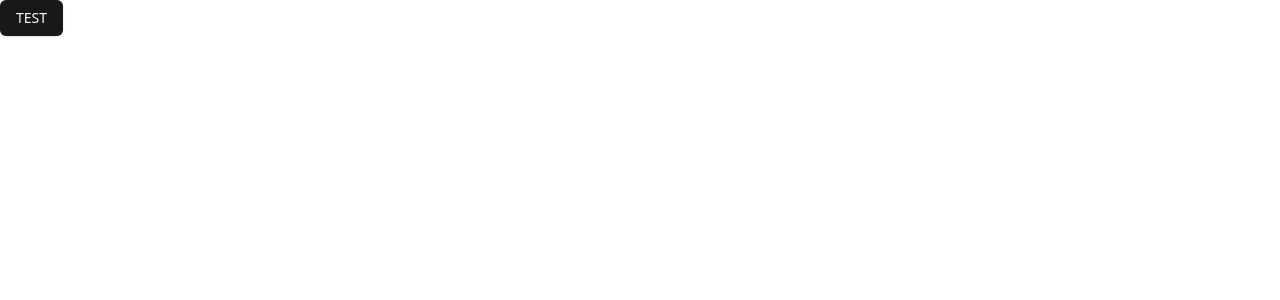
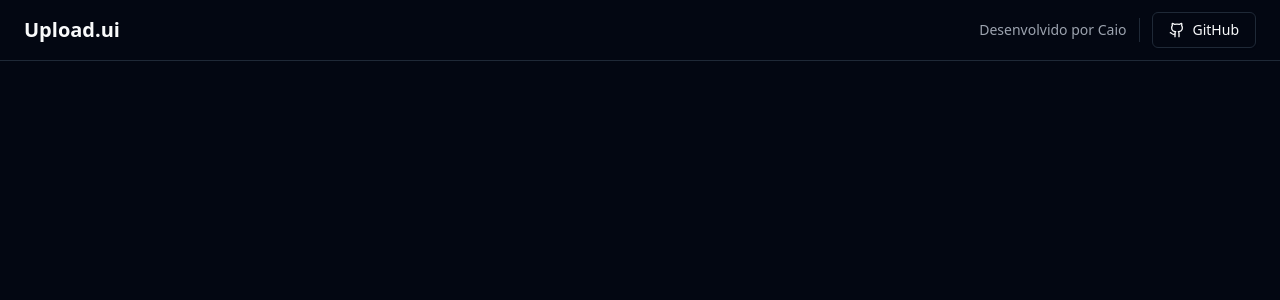
Before and after one commit to CaioMantovaniBorba/upload-ai-web, a React (Vite) app: page / in a window 1280 px wide. Shown: the top 300 px of the page. Built offline with nearby package versions, Linux system fonts and the light colour scheme.

Commit message:
Create header

```diff
--- a/package.json
+++ b/package.json
@@ -11,9 +11,11 @@
   },
   "dependencies": {
     "@radix-ui/react-icons": "^1.3.0",
+    "@radix-ui/react-separator": "^1.0.3",
     "@radix-ui/react-slot": "^1.0.2",
     "class-variance-authority": "^0.7.0",
     "clsx": "^2.0.0",
+    "lucide-react": "^0.276.0",
     "react": "^18.2.0",
     "react-dom": "^18.2.0",
     "tailwind-merge": "^1.14.0",
--- a/src/App.tsx
+++ b/src/App.tsx
@@ -1,10 +1,26 @@
+import { Github } from 'lucide-react';
+
 import { Button } from "./components/ui/button";
+import { Separator } from "./components/ui/separator";
 
 export function App() {
 
   return (
-    <>
-      <Button>TEST</Button>
-    </>
+    <div>
+      <div className="px-6 py-3 flex items-center justify-between border-b">
+        <h1 className="text-xl font-bold">Upload.ui</h1>
+
+        <div className="flex items-center gap-3">
+          <span className="text-sm text-muted-foreground">Desenvolvido por Caio</span>
+
+          <Separator orientation='vertical' className="h-6" />
+
+          <Button variant="outline">
+            <Github className="w-4 h-4 mr-2" />
+            GitHub
+          </Button>
+        </div>
+      </div>
+    </div>
   )
 }
--- /dev/null
+++ b/src/components/ui/separator.tsx
@@ -0,0 +1,29 @@
+import * as React from "react"
+import * as SeparatorPrimitive from "@radix-ui/react-separator"
+
+import { cn } from "@/lib/utils"
+
+const Separator = React.forwardRef<
+  React.ElementRef<typeof SeparatorPrimitive.Root>,
+  React.ComponentPropsWithoutRef<typeof SeparatorPrimitive.Root>
+>(
+  (
+    { className, orientation = "horizontal", decorative = true, ...props },
+    ref
+  ) => (
+    <SeparatorPrimitive.Root
+      ref={ref}
+      decorative={decorative}
+      orientation={orientation}
+      className={cn(
+        "shrink-0 bg-border",
+        orientation === "horizontal" ? "h-[1px] w-full" : "h-full w-[1px]",
+        className
+      )}
+      {...props}
+    />
+  )
+)
+Separator.displayName = SeparatorPrimitive.Root.displayName
+
+export { Separator }
--- a/src/index.css
+++ b/src/index.css
@@ -4,65 +4,27 @@
 
 @layer base {
   :root {
-    --background: 0 0% 100%;
-    --foreground: 240 10% 3.9%;
-
-    --card: 0 0% 100%;
-    --card-foreground: 240 10% 3.9%;
-
-    --popover: 0 0% 100%;
-    --popover-foreground: 240 10% 3.9%;
-
-    --primary: 240 5.9% 10%;
-    --primary-foreground: 0 0% 98%;
-
-    --secondary: 240 4.8% 95.9%;
-    --secondary-foreground: 240 5.9% 10%;
-
-    --muted: 240 4.8% 95.9%;
-    --muted-foreground: 240 3.8% 46.1%;
-
-    --accent: 240 4.8% 95.9%;
-    --accent-foreground: 240 5.9% 10%;
-
-    --destructive: 0 84.2% 60.2%;
-    --destructive-foreground: 0 0% 98%;
-
-    --border: 240 5.9% 90%;
-    --input: 240 5.9% 90%;
-    --ring: 240 10% 3.9%;
+    --background: 224 71.4% 4.1%;
+    --foreground: 210 20% 98%;
+    --card: 224 71.4% 4.1%;
+    --card-foreground: 210 20% 98%;
+    --popover: 224 71.4% 4.1%;
+    --popover-foreground: 210 20% 98%;
+    --primary: 263.4 70% 50.4%;
+    --primary-foreground: 210 20% 98%;
+    --secondary: 215 27.9% 16.9%;
+    --secondary-foreground: 210 20% 98%;
+    --muted: 215 27.9% 16.9%;
+    --muted-foreground: 217.9 10.6% 64.9%;
+    --accent: 215 27.9% 16.9%;
+    --accent-foreground: 210 20% 98%;
+    --destructive: 0 62.8% 30.6%;
+    --destructive-foreground: 210 20% 98%;
+    --border: 215 27.9% 16.9%;
+    --input: 215 27.9% 16.9%;
+    --ring: 263.4 70% 50.4%;
 
     --radius: 0.5rem;
-  }
-
-  .dark {
-    --background: 240 10% 3.9%;
-    --foreground: 0 0% 98%;
-
-    --card: 240 10% 3.9%;
-    --card-foreground: 0 0% 98%;
-
-    --popover: 240 10% 3.9%;
-    --popover-foreground: 0 0% 98%;
-
-    --primary: 0 0% 98%;
-    --primary-foreground: 240 5.9% 10%;
-
-    --secondary: 240 3.7% 15.9%;
-    --secondary-foreground: 0 0% 98%;
-
-    --muted: 240 3.7% 15.9%;
-    --muted-foreground: 240 5% 64.9%;
-
-    --accent: 240 3.7% 15.9%;
-    --accent-foreground: 0 0% 98%;
-
-    --destructive: 0 62.8% 30.6%;
-    --destructive-foreground: 0 0% 98%;
-
-    --border: 240 3.7% 15.9%;
-    --input: 240 3.7% 15.9%;
-    --ring: 240 4.9% 83.9%;
   }
 }
 
```
Also changed, not shown: 1 other file (tests, documents, lock files or other folders).
